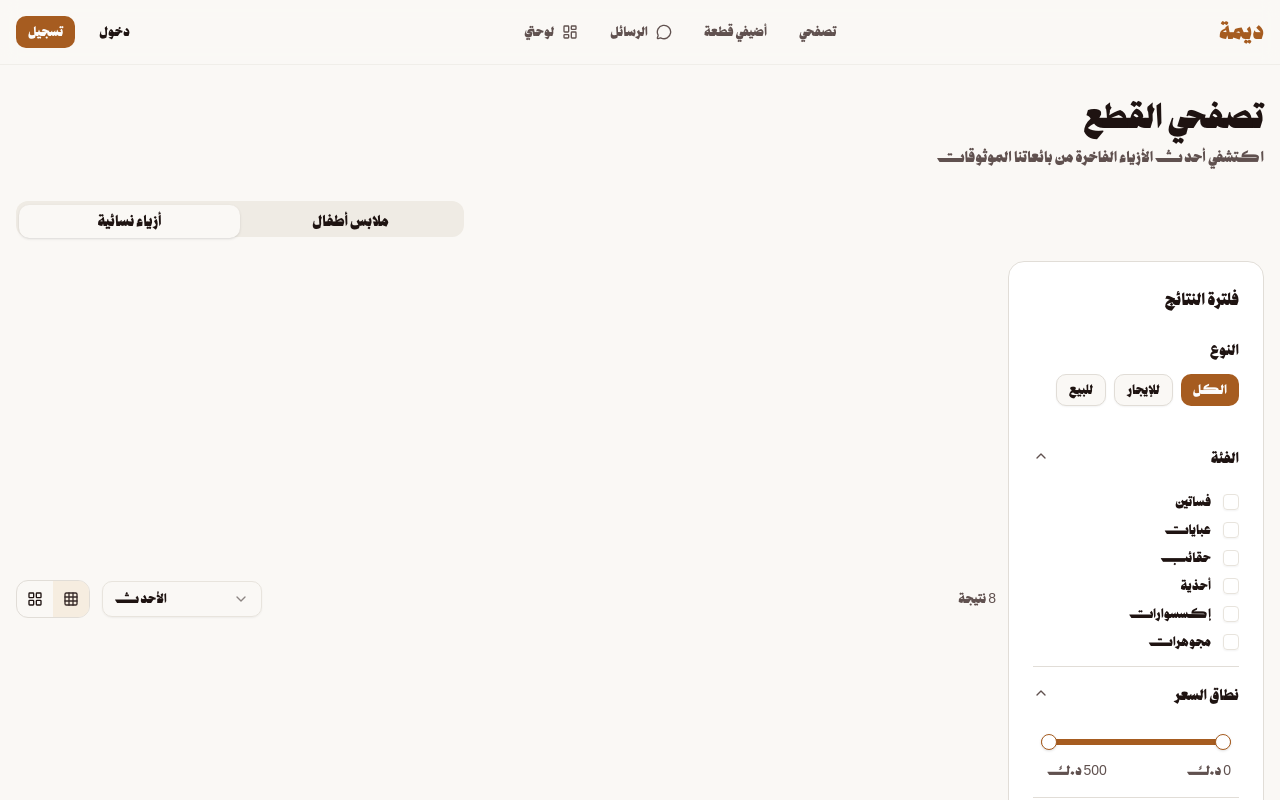
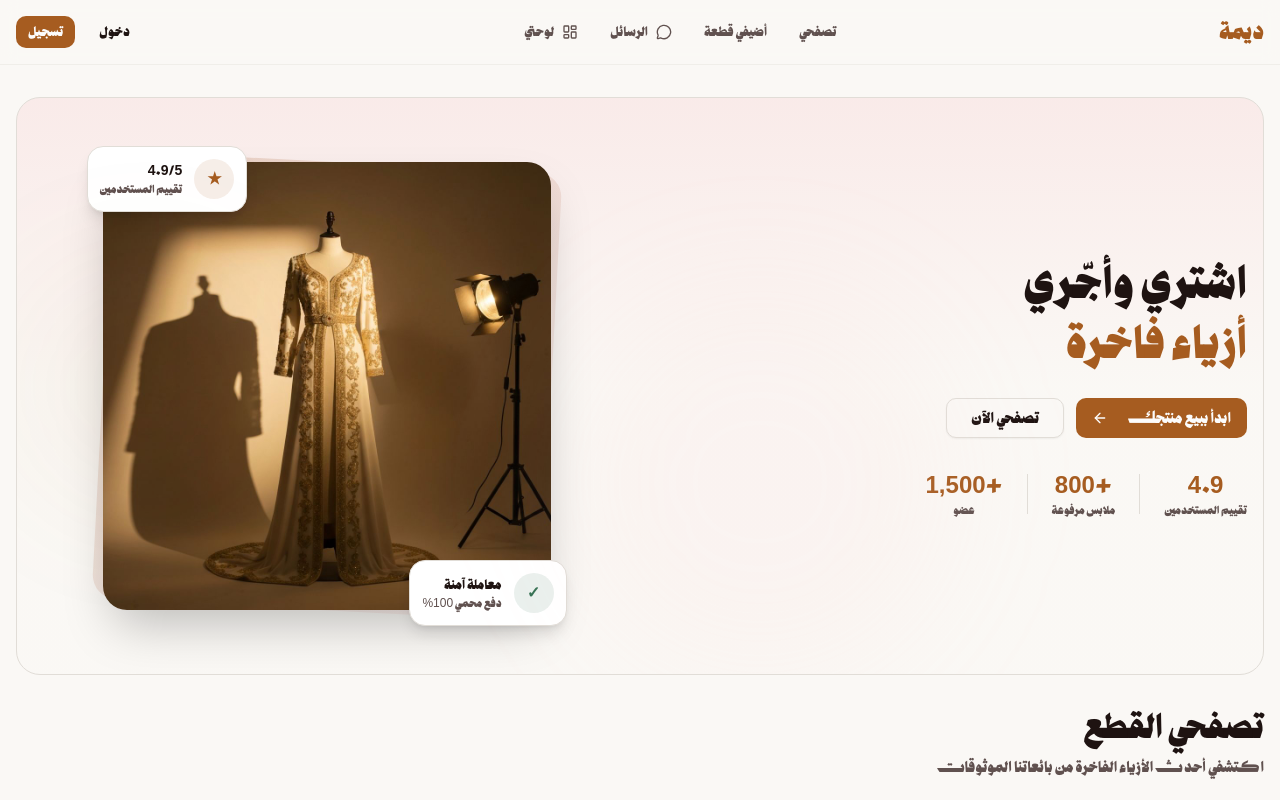
Before and after one commit to alshatreee/deemah, a Next.js app: page /listings in a window 1280 px wide. Shown: the top 800 px of the page. Built offline with nearby package versions, Linux system fonts and the light colour scheme.

Commit message:
feat: add CategoryHero banner to women & kids tabs

```diff
--- a/app/listings/page.tsx
+++ b/app/listings/page.tsx
@@ -5,6 +5,7 @@ import { Header } from "@/components/layout/header"
 import { Footer } from "@/components/layout/footer"
 import { ProductCard } from "@/components/listings/product-card"
 import { ListingsFilter } from "@/components/listings/listings-filter"
+import { CategoryHero } from "@/components/listings/category-hero"
 import { Button } from "@/components/ui/button"
 import { Tabs, TabsList, TabsTrigger } from "@/components/ui/tabs"
 import {
@@ -112,6 +113,24 @@ export default function ListingsPage() {
 
       <main className="flex-1">
         <div className="container mx-auto px-4 py-8">
+          {/* Hero Banner per category */}
+          {activeCategory === "women" ? (
+            <CategoryHero
+              image="/images/hero-fashion.jpg"
+              imageAlt="فستان فاخر"
+              titleLine1="اشتري وأجّري"
+              titleLine2="أزياء فاخرة"
+            />
+          ) : (
+            <CategoryHero
+              // TODO: Replace with a real kids fashion image (e.g. /images/category-kids-hero.jpg)
+              image="/images/category-kids.jpg"
+              imageAlt="ملابس أطفال فاخرة"
+              titleLine1="اشتري وأجّري"
+              titleLine2="أزياء أطفال فاخرة"
+            />
+          )}
+
           {/* Page Header */}
           <div className="mb-8">
             <h1 className="text-3xl md:text-4xl font-bold text-foreground">
```
